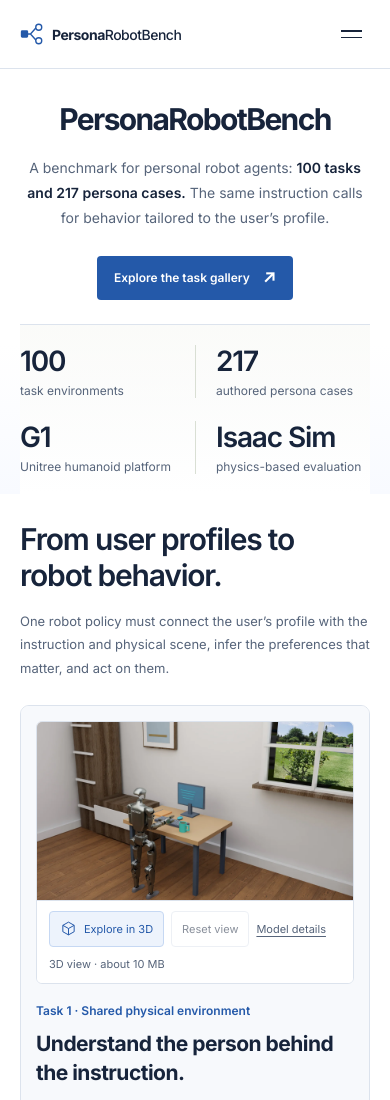
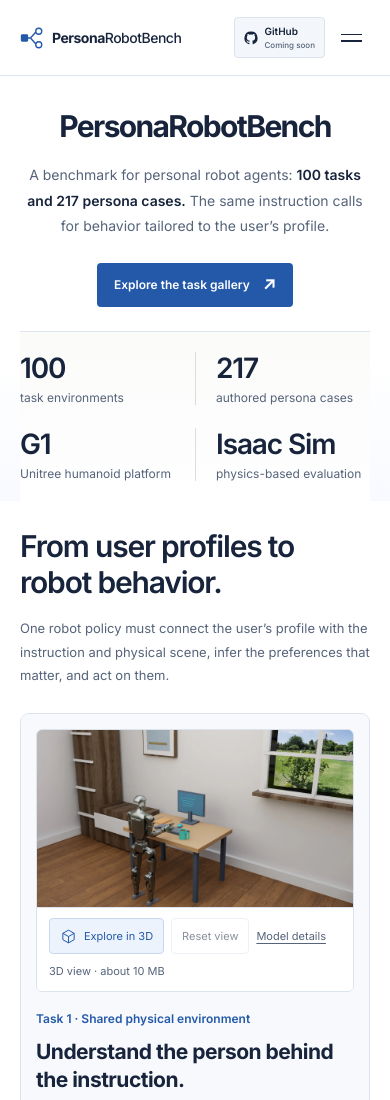
Before and after one commit to HHD000EXE/PersonaRobotBench-website, a website: page index.html in a window 390 px wide. Shown: the top 1100 px of the page. Drawn offline with Linux system fonts and the light colour scheme.

Commit message:
Add a noninteractive GitHub coming-soon button
Show the repository status in both website headers without linking to a repository. Keep the Coming soon label visible on small screens.

```diff
--- a/index.html
+++ b/index.html
@@ -13,7 +13,7 @@
   <title>PersonaRobotBench — A Benchmark for Personalized Robotics</title>
   <link rel="icon" href="assets/favicon.svg" type="image/svg+xml">
   <link rel="stylesheet" href="assets/fonts/fonts.css">
-  <link rel="stylesheet" href="styles.css?v=public-gallery-20261027">
+  <link rel="stylesheet" href="styles.css?v=github-coming-soon-20261027">
   <link rel="stylesheet" href="assets/v2d/section.css?v=20261027">
   <script src="app.js?v=public-gallery-20261027" defer></script>
 </head>
@@ -22,7 +22,8 @@
   <header class="site-header">
     <a href="#" class="brand" aria-label="PersonaRobotBench home"><svg class="brand-icon" viewBox="0 0 32 32" aria-hidden="true"><path d="M5 16h9m0 0 8-9h5m-13 9 8 9h5"/><rect x="2" y="12" width="8" height="8" rx="1"/><circle cx="25" cy="7" r="4"/><circle cx="25" cy="25" r="4"/></svg><span>Persona<span class="brand-light">RobotBench</span></span></a>
     <nav class="desktop-nav" aria-label="Main navigation"><a href="#overview">Overview</a><a href="#leaderboard">Leaderboard</a><a href="#tasks">Tasks</a><a href="#rollouts">Rollouts</a><a href="#v2d">V2D</a></nav>
-<button class="menu-toggle" type="button" aria-expanded="false" aria-controls="mobile-nav" aria-label="Open navigation"><span></span><span></span></button>
+    <button class="github-coming-soon" type="button" disabled aria-label="GitHub repository — coming soon"><svg viewBox="0 0 24 24" fill="currentColor" aria-hidden="true"><path d="M12 .8a11.2 11.2 0 0 0-3.54 21.83c.56.1.76-.24.76-.54v-2.1c-3.1.67-3.76-1.32-3.76-1.32-.51-1.3-1.25-1.65-1.25-1.65-1.02-.7.08-.69.08-.69 1.13.08 1.73 1.16 1.73 1.16 1 .1 1.93 1.76 3.23.79.1-.72.39-1.21.7-1.49-2.48-.28-5.09-1.24-5.09-5.52 0-1.22.44-2.22 1.15-3-.12-.28-.5-1.42.11-2.96 0 0 .94-.3 3.08 1.15A10.72 10.72 0 0 1 12 6.08c.95 0 1.9.13 2.8.38 2.13-1.45 3.07-1.15 3.07-1.15.61 1.54.23 2.68.11 2.96.72.78 1.15 1.78 1.15 3 0 4.29-2.61 5.24-5.1 5.52.4.35.76 1.02.76 2.06v3.24c0 .3.2.65.77.54A11.2 11.2 0 0 0 12 .8Z"/></svg><span>GitHub<small>Coming soon</small></span></button>
+    <button class="menu-toggle" type="button" aria-expanded="false" aria-controls="mobile-nav" aria-label="Open navigation"><span></span><span></span></button>
   </header>
   <nav id="mobile-nav" class="mobile-nav" aria-label="Mobile navigation" hidden><a href="#overview">Overview</a><a href="#leaderboard">Leaderboard</a><a href="#tasks">Explore tasks</a><a href="#rollouts">Rollouts</a><a href="#v2d">V2D</a></nav>
   <main id="main">
--- a/styles.css
+++ b/styles.css
@@ -603,3 +603,10 @@
   .rollout-pair[data-persona-count="3"]{grid-template-columns:repeat(3,minmax(0,1fr))}
   .rollout-pair[data-persona-count="4"]{grid-template-columns:repeat(2,minmax(0,1fr))}
 }
+
+/* Repository access is not yet public; this is a noninteractive status button. */
+.github-coming-soon{display:flex;align-items:center;gap:8px;flex-shrink:0;padding:8px 12px;border:1px solid var(--line);border-radius:4px;background:#f3f6fb;color:var(--ink);font:600 11px/1.3 var(--body);text-align:left;cursor:default;opacity:1}
+.github-coming-soon svg{width:16px;height:16px;flex-shrink:0;fill:currentColor}
+.github-coming-soon small{display:block;margin-top:2px;font:500 9px/1.3 var(--body);color:var(--muted);white-space:nowrap}
+@media(max-width:820px){.github-coming-soon{margin-left:auto;padding:7px 9px;gap:6px;font-size:10px}.github-coming-soon svg{width:14px;height:14px}.github-coming-soon small{font-size:8px}}
+@media(max-width:380px){.site-header{padding-inline:12px}.github-coming-soon{padding-inline:7px}}
```
